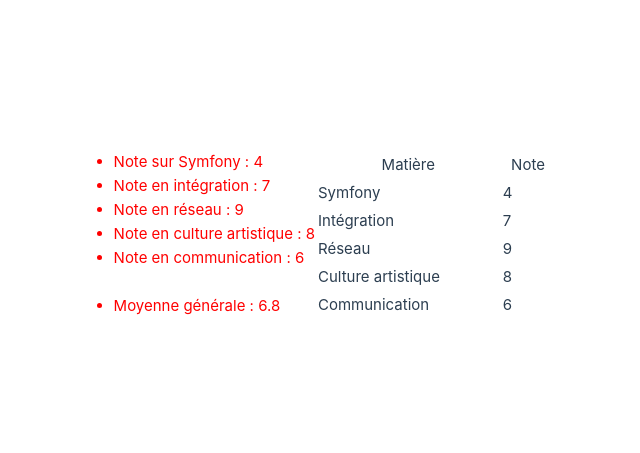
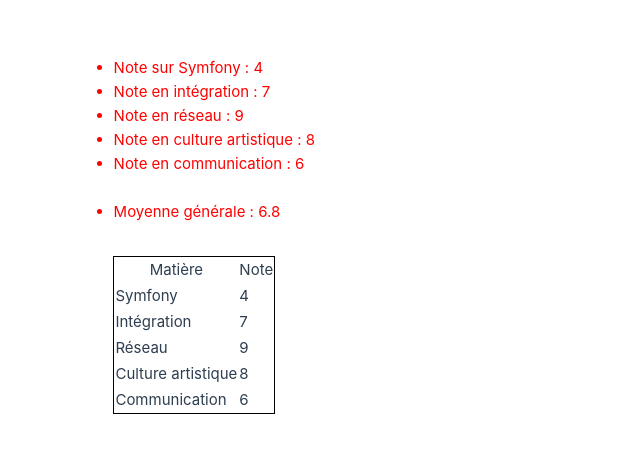
Before and after one commit to Antoaane/WRA506-Pays, a Vue app in the folder vue-project/: page / in a window 1280 px wide. Shown: the part 165-618 px from the top of the page, without its empty margins (325-965 px from the left). Built offline with nearby package versions, Linux system fonts and the light colour scheme.

Commit message:
fix: column

```diff
--- a/vue-project/src/App.vue
+++ b/vue-project/src/App.vue
@@ -23,6 +23,7 @@
 <template>
   <TitleText />
 
+  <div class="container">
     <ul>
       <li>Note sur Symfony : {{ symfony }}</li>
       <li>Note en intégration : {{ integration }}</li>
@@ -43,10 +44,24 @@
         <td>{{ item.note }}</td>
       </tr>
     </table>
+  </div>
+
 </template>
 
 <style scoped>
 li {
   color: red;
 }
+
+.container {
+  display: flex;
+  flex-direction: column;
+  align-items: center;
+}
+
+table {
+  margin-top: 2rem;
+  border-collapse: collapse;
+  border: 1px solid black;
+}
 </style>
```
Lines whose indentation alone changed are shown as unchanged.
